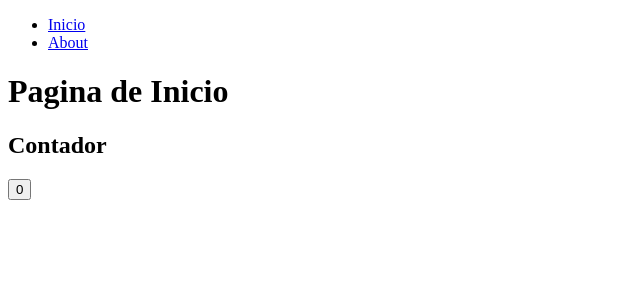
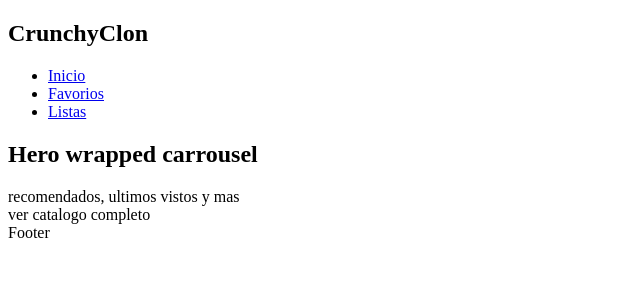
Before and after one commit to sebapoblete09/nextproject, a Next.js app: page / in a window 1280 px wide. Shown: the top 300 px of the page, without its empty margins (0-640 px from the left). Built offline with nearby package versions, Linux system fonts and the light colour scheme.

Commit message:
"diseño" pagina de inicio

```diff
--- a/Components/NavBar.jsx
+++ b/Components/navigation/NavBar.jsx
@@ -4,12 +4,16 @@ function NavBar(){
 
     return (
         <nav >
+            <h1>CrunchyClon</h1>
             <ul>
                 <li>
                     <Link href="/">Inicio</Link>
                 </li>
                 <li>
-                    <Link href="/about">About</Link>
+                    <Link href="/Favoritos">Favorios</Link>
+                </li>
+                <li>
+                    <Link href="/Listas">Listas</Link>
                 </li>
             </ul>
 
--- a/app/layout.jsx
+++ b/app/layout.jsx
@@ -1,8 +1,8 @@
-import NavBar from "../Components/NavBar";
+import NavBar from "../Components/navigation/NavBar";
 
 export const metadata = {
-    title: "Primera Pagina Nextjs",
-    descripcion: "Primera Pagina funcional con nextjs, se probara diferentes componentes y funcionalidades"
+    title: "CrunchyClon",
+    descripcion: "Clon personal de crunchyroll"
 }
 export default function RootLayout({children}){
     return (
@@ -10,6 +10,7 @@ export default function RootLayout({children}){
             <body>
                 <NavBar/>
                 <main>{children}</main>
+                <footer>Footer</footer>
 
             </body>
         </html>
--- a/app/page.jsx
+++ b/app/page.jsx
@@ -11,12 +11,16 @@ function HomePage(){
 
     return (
             <div>
-                <h1> Pagina de Inicio</h1>
+            <div>
+                <h2>Hero wrapped carrousel</h2>
+            </div>
+            <div>
+                recomendados, ultimos vistos y mas
+            </div>
 
-                <div>
-                    <h2>Contador</h2>
-                    <button onClick={contador}>{cont}</button>
-                </div>
+            <div>
+                ver catalogo completo
+            </div>
             </div>
 
     )
```
Also changed, not shown: app/Favoritos/page.jsx (added, +14 -0 lines), app/Listas/page.jsx (added, +14 -0 lines), app/about/page.jsx (deleted, +0 -10 lines), 1 other file (tests, documents, lock files or other folders).
